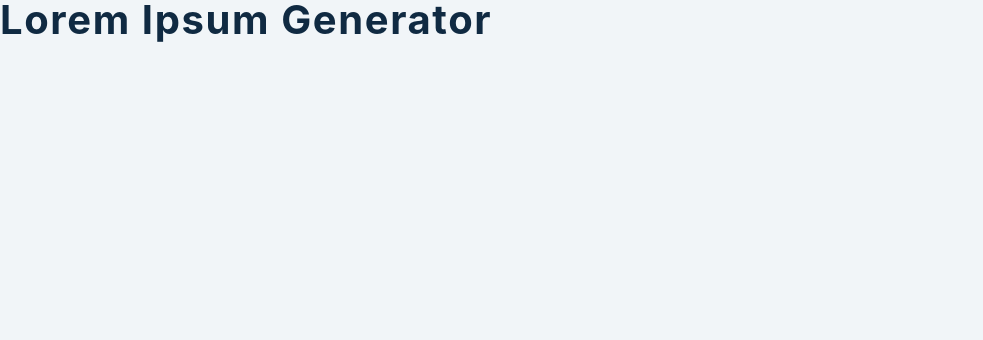
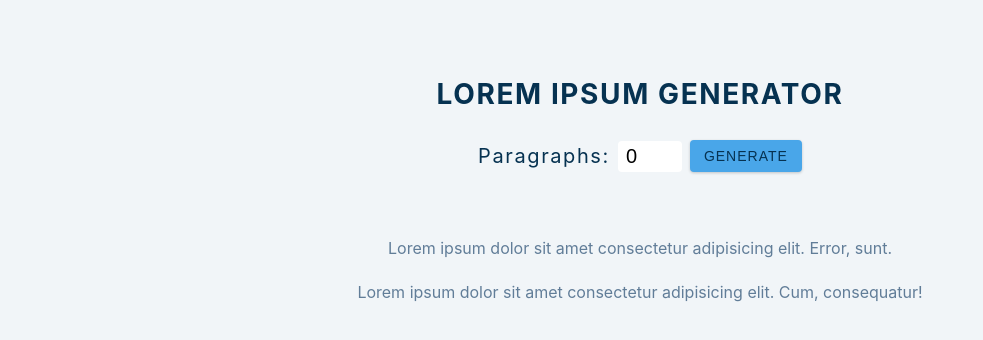
Before and after one commit to omar-zeineddine/react-mini-projects, a React (Vite) app: page / in a window 1280 px wide. Shown: the top 340 px of the page, without its empty margins (0-983 px from the left). Built offline with nearby package versions, Linux system fonts and the light colour scheme.

Commit message:
feat - add form and page structure

```diff
--- a/src/App.jsx
+++ b/src/App.jsx
@@ -1,8 +1,41 @@
+import { useState } from "react";
+import data from "./data";
+
 function App() {
+  const [count, setCount] = useState(0);
+  const [text, setText] = useState([]);
+
+  const handleSubmit = (e) => {
+    e.preventDefault();
+    console.log("log");
+  };
+
   return (
-    <div>
-      <h2>lorem ipsum generator</h2>
-    </div>
+    <section className="section-center">
+      <h3>lorem ipsum generator</h3>
+      <form className="lorem-form" onSubmit={handleSubmit}>
+        <label htmlFor="amount">paragraphs:</label>
+        <input
+          type="number"
+          name="amount"
+          id="amount"
+          value={count}
+          onChange={(e) => setCount(e.target.value)}
+        />
+        <button type="submit" className="btn">
+          generate
+        </button>
+      </form>
+      <article className="lorem-text">
+        <p>
+          Lorem ipsum dolor sit amet consectetur adipisicing elit. Error, sunt.
+        </p>
+        <p>
+          Lorem ipsum dolor sit amet consectetur adipisicing elit. Cum,
+          consequatur!
+        </p>
+      </article>
+    </section>
   );
 }
 
```
